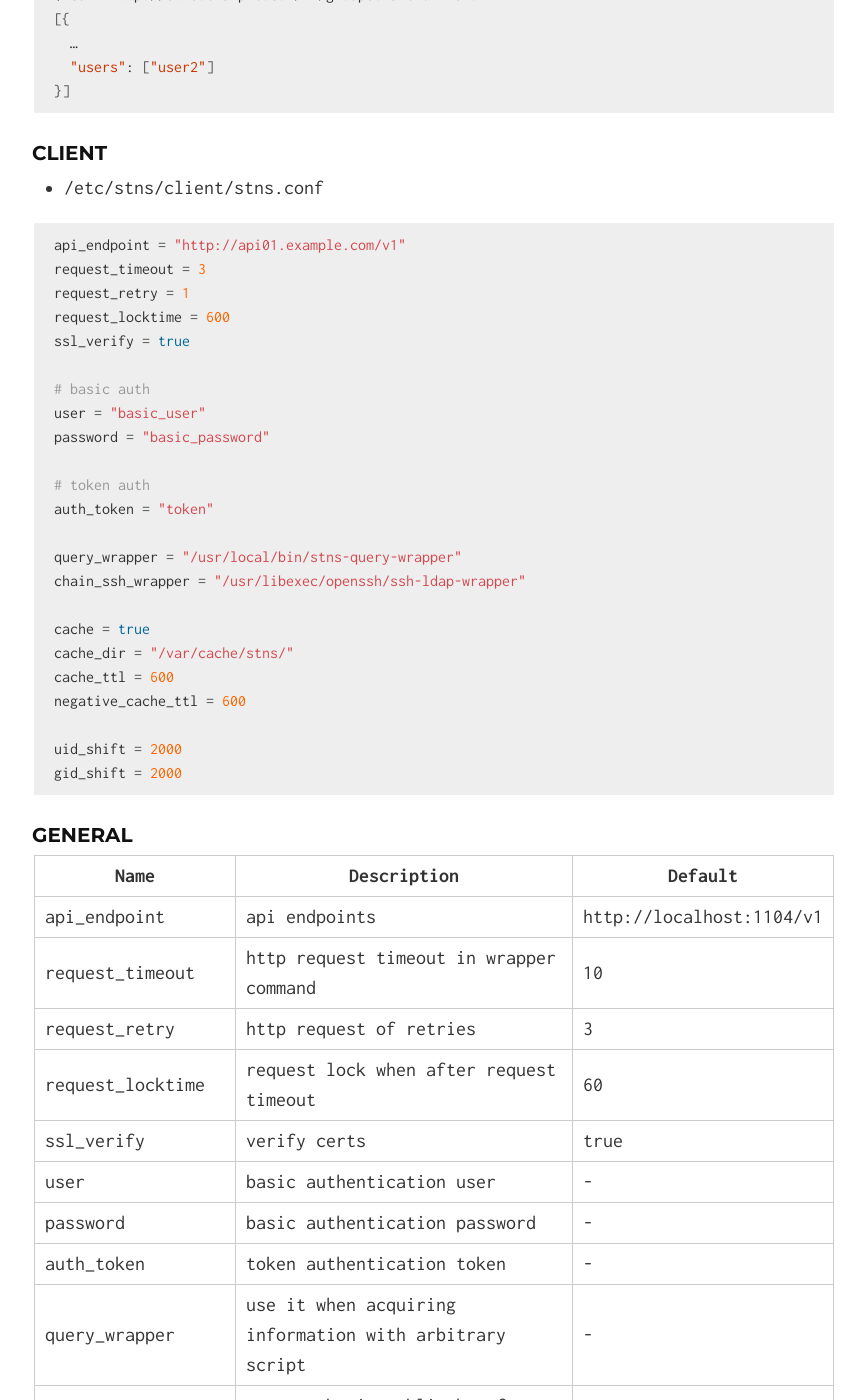
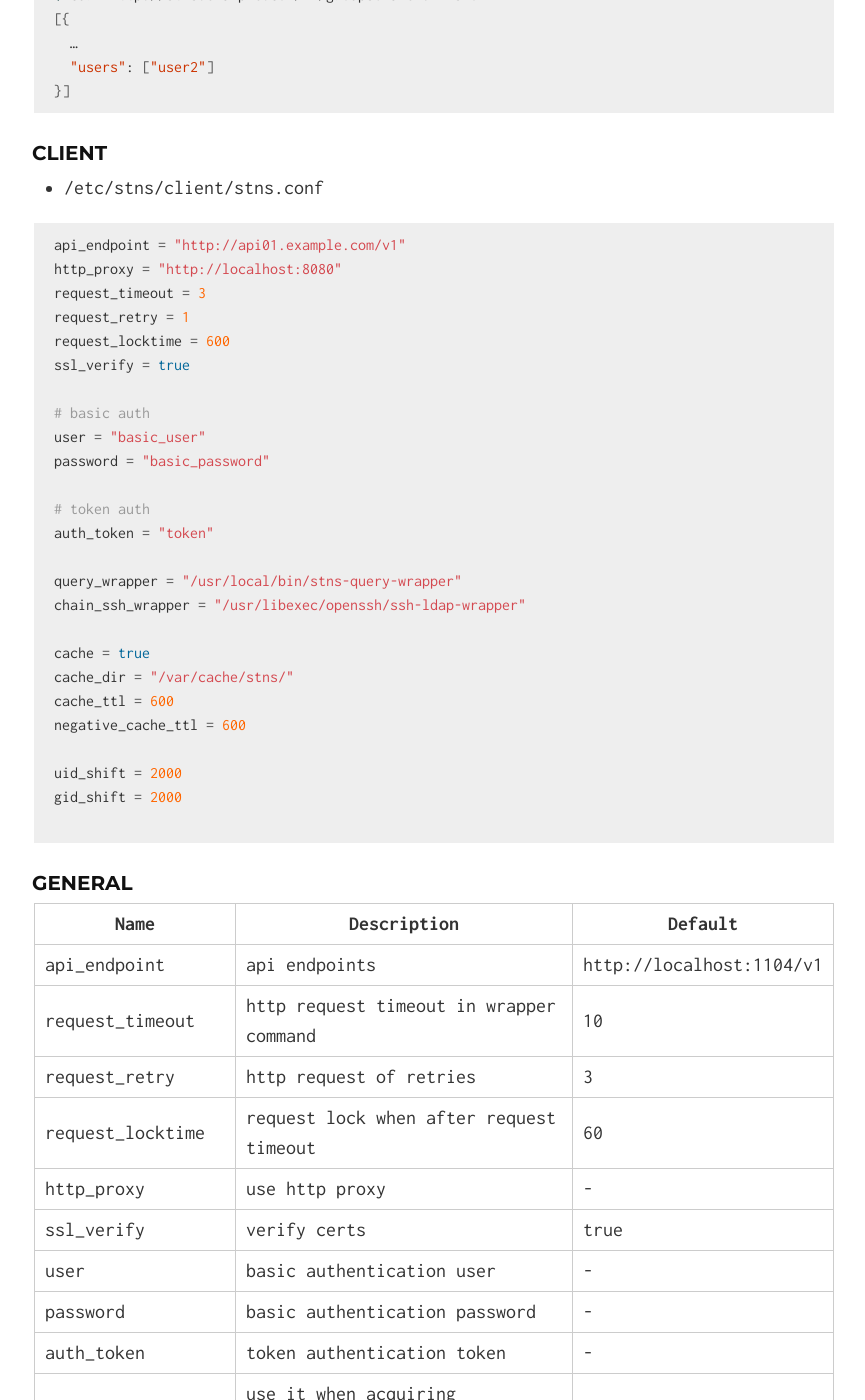
Before and after one commit to STNS/stns.github.io, a Jekyll site: the page built from configuration.en.md, in a window 1280 px wide and 1400 px high, scrolled down 2847 px. Shown: the whole window, without its empty margins (206-1071 px from the left). Built offline with Jekyll 4.4.1, drawn with Linux system fonts in a browser that asks for light colours; our own code applies the rules of GitHub Pages for plain Markdown files.

Commit message:
add proxy

````diff
--- a/configuration.en.md
+++ b/configuration.en.md
@@ -119,6 +119,7 @@ $ curl http://stns.example.com/v1/groups?name=division
 
 ```toml
 api_endpoint = "http://api01.example.com/v1"
+http_proxy = "http://localhost:8080"
 request_timeout = 3
 request_retry = 1
 request_locktime = 600
@@ -141,6 +142,7 @@ negative_cache_ttl = 600
 
 uid_shift = 2000
 gid_shift = 2000
+
 ```
 
 #### General
@@ -151,6 +153,7 @@ gid_shift = 2000
 |request_timeout|http request timeout in wrapper command|10|
 |request_retry|http request of retries|3|
 |request_locktime|request lock when after request timeout|60|
+|http_proxy|use http proxy|-|
 |ssl_verify| verify certs| true|
 |user| basic authentication user|-|
 |password| basic authentication password|-|
````
